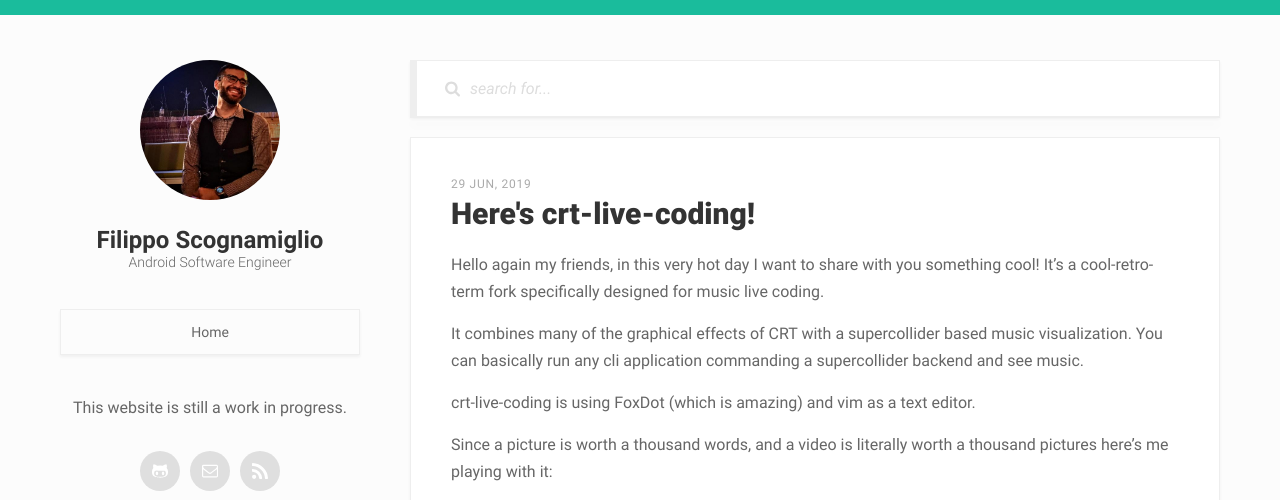
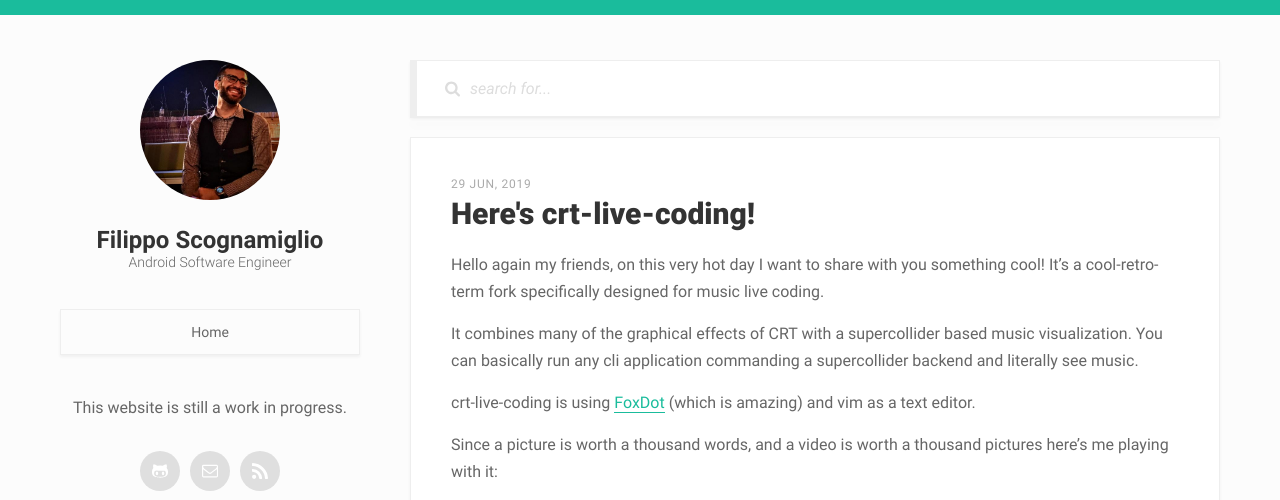
Before and after one commit to Swordfish90/swordfish90.github.io, a Jekyll site: the page built from _posts/2019-05-29-here-s-crt-live-coding.md, in a window 1280 px wide and 1192 px high. Shown: the top 500 px of the window. Built offline with Jekyll 4.4.1, drawn with Linux system fonts in a browser that asks for light colours; grey boxes are pictures that could not be loaded.

```diff
--- a/_posts/2019-05-29-here-s-crt-live-coding.md
+++ b/_posts/2019-05-29-here-s-crt-live-coding.md
@@ -5,15 +5,15 @@ date: 2019/06/29 10:30:00
 mood: happy
 ---
 
-Hello again my friends, in this very hot day I want to share with you something cool!
+Hello again my friends, on this very hot day I want to share with you something cool!
 It's a cool-retro-term fork specifically designed for music live coding.
 
 It combines many of the graphical effects of CRT with a supercollider based music visualization.
-You can basically run any cli application commanding a supercollider backend and see music.
+You can basically run any cli application commanding a supercollider backend and literally see music.
 
-crt-live-coding is using FoxDot (which is amazing) and vim as a text editor.
+crt-live-coding is using [FoxDot](https://foxdot.org/) (which is amazing) and vim as a text editor.
 
-Since a picture is worth a thousand words, and a video is literally worth a thousand pictures here's me playing with it:
+Since a picture is worth a thousand words, and a video is worth a thousand pictures here's me playing with it:
 
 <iframe width="560" height="315" src="https://www.youtube.com/embed/_8ITuKIi_Is" frameborder="0" allowfullscreen></iframe>
 
```
